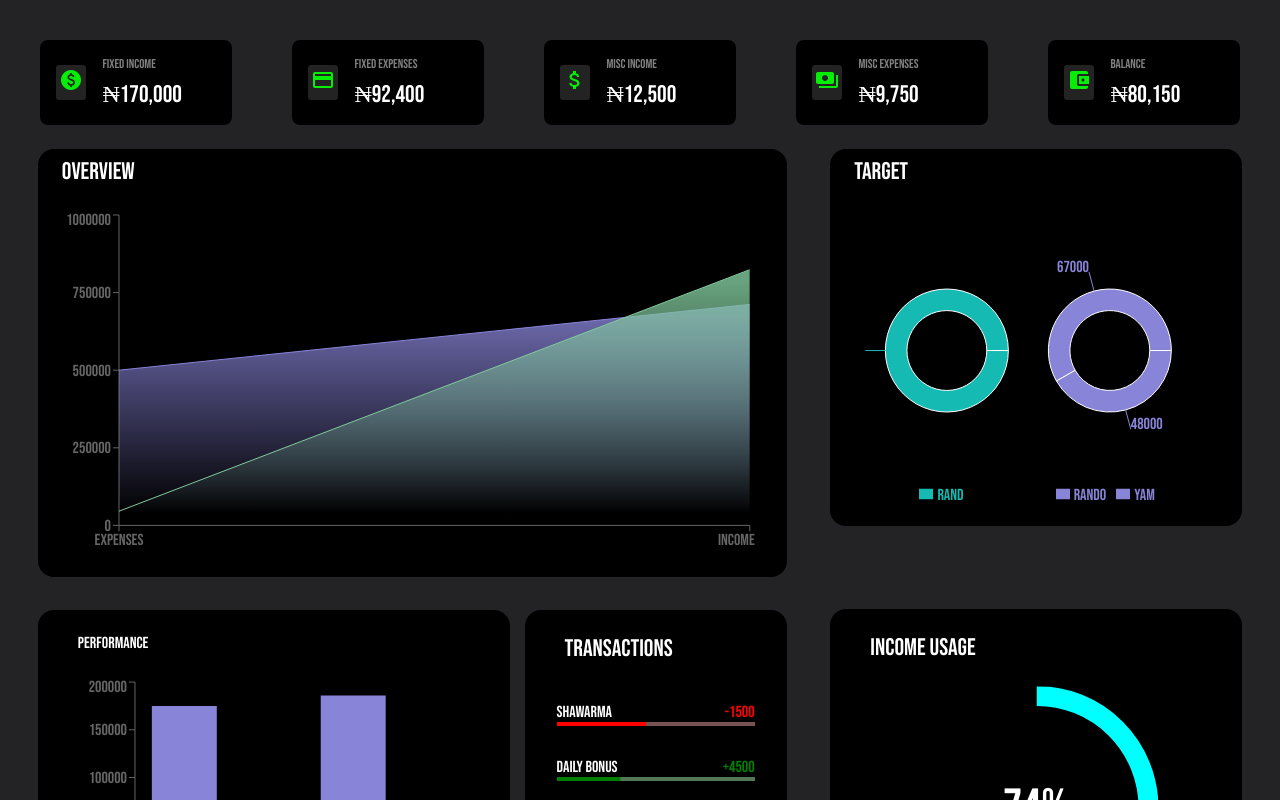
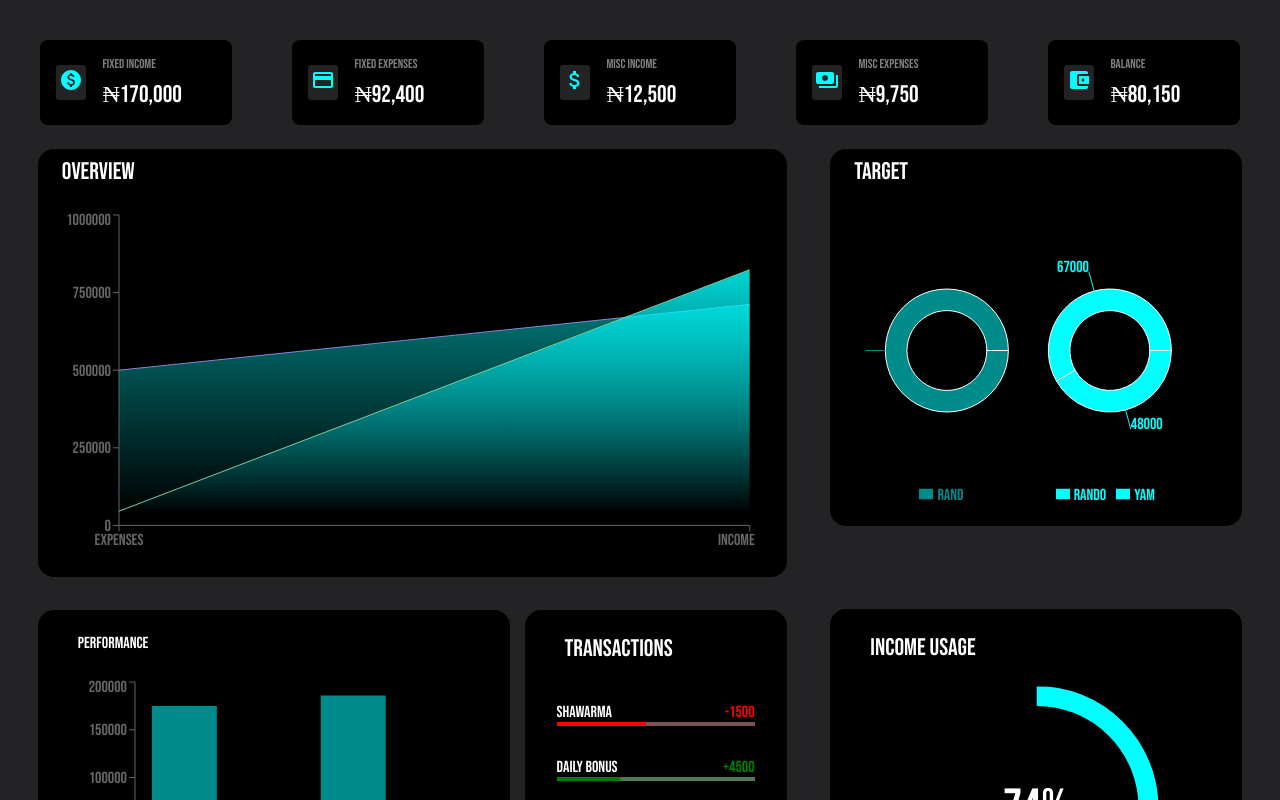
Before and after one commit to dhani-el/flexdashboard, a React app: page / in a window 1280 px wide. Shown: the top 800 px of the page. Built offline with nearby package versions, Linux system fonts and the light colour scheme.

Commit message:
create light version of ui and a few ui changes

```diff
--- a/src/Analytics/Jsx/index.jsx
+++ b/src/Analytics/Jsx/index.jsx
@@ -79,12 +79,12 @@ function OverViewComponent({data,dataKeys}){
                 <AreaChart  data={data} >
                 <defs>
                     <linearGradient id="colorUv" x1="0" y1="0" x2="0" y2="1">
-                        <stop offset="5%" stopColor="#8884d8" stopOpacity={0.8}/>
-                        <stop offset="95%" stopColor="#8884d8" stopOpacity={0}/>
+                        <stop offset="5%" stopColor="darkcyan" stopOpacity={0.8}/>
+                        <stop offset="95%" stopColor="darkcyan" stopOpacity={0}/>
                     </linearGradient>
                     <linearGradient id="colorPv" x1="0" y1="0" x2="0" y2="1">
-                        <stop offset="5%" stopColor="#82ca9d" stopOpacity={0.8}/>
-                        <stop offset="95%" stopColor="#82ca9d" stopOpacity={0}/>
+                        <stop offset="5%" stopColor="cyan" stopOpacity={0.8}/>
+                        <stop offset="95%" stopColor="cyan" stopOpacity={0}/>
                     </linearGradient>
                 </defs>
                     <XAxis dataKey={dataKeys[0]}/>
@@ -107,8 +107,8 @@ function DayTransactionChart({data,dataKeys}){
                     <YAxis/>
                     <Legend/>
                     <Tooltip/>
-                    <Bar dataKey={dataKeys[1]} fill="#8884d8" />
-                    <Bar dataKey= {dataKeys[2]} fill="#82ca9d" />
+                    <Bar dataKey={dataKeys[1]} fill="darkcyan" />
+                    <Bar dataKey= {dataKeys[2]} fill="cyan" />
                 </BarChart>
               </ResponsiveContainer>
             </motion.div>
@@ -169,7 +169,7 @@ function ExpectedIncome({data,nameKey,dataKey}){
     return <motion.div className="subExpectation">
             <ResponsiveContainer height={300}>
                 <PieChart >
-                    <Pie data={data} dataKey={dataKey} nameKey={nameKey} cx="50%" cy="50%" innerRadius={40} fill="#15bab3" label />
+                    <Pie data={data} dataKey={dataKey} nameKey={nameKey} cx="50%" cy="50%" innerRadius={40} fill="darkcyan" label />
                     <Tooltip/>
                     <Legend/>
                 </PieChart>
@@ -181,7 +181,7 @@ function ExpectedExpenses({data,nameKey,dataKey}){
     return <motion.div className="subExpectation" >
             <ResponsiveContainer height={300}>
                 <PieChart >
-                    <Pie data={data} dataKey={dataKey} nameKey={nameKey} cx="50%" cy="50%" innerRadius={40} fill="#8884d8" label />
+                    <Pie data={data} dataKey={dataKey} nameKey={nameKey} cx="50%" cy="50%" innerRadius={40} fill="cyan" label />
                     <Tooltip/>
                     <Legend/>
                 </PieChart>
@@ -197,8 +197,8 @@ function UnexpectedIncomeTrend({data,dataKeys}){
                 </motion.p>
                 <ResponsiveContainer height={300}>
                 <LineChart data={data} >
-                    <Line type="monotone" dataKey={dataKeys[0]} stroke="#8884d8" />
-                    <Line type="monotone" dataKey={dataKeys[1]} stroke="#15bab3" />
+                    <Line type="monotone" dataKey={dataKeys[0]} stroke="cyan" />
+                    <Line type="monotone" dataKey={dataKeys[1]} stroke="darkcyan" />
                     <XAxis dataKey={dataKeys[2]} />
                     <YAxis />
                     <Tooltip/>
--- a/src/Analytics/Styles/index.css
+++ b/src/Analytics/Styles/index.css
@@ -44,11 +44,9 @@
   align-items: center;
 }
 #analyticsContainer #FirstLevelDataContainer #SingleFirstLevelDataContainer .icon {
-  color: rgb(6, 238, 6);
+  color: cyan;
   background-color: rgb(35, 35, 35);
-  width: 1.5rem;
-  height: 1.5rem;
-  padding: 0.4rem;
+  padding: 0.2rem;
   border-radius: 0.2rem;
 }
 #analyticsContainer #FirstLevelDataContainer #SingleFirstLevelDataContainer .details {
@@ -311,7 +309,7 @@
     align-items: center;
   }
   #analyticsContainer #FirstLevelDataContainer #SingleFirstLevelDataContainer .icon {
-    color: rgb(6, 238, 6);
+    color: cyan;
     background-color: rgb(35, 35, 35);
     width: -moz-fit-content;
     width: fit-content;
--- a/src/Analytics/Styles/index.scss
+++ b/src/Analytics/Styles/index.scss
@@ -4,9 +4,19 @@ $background-color:rgb(35, 35, 37);
 $primary-text-color:white;
 $default-paddng:1rem;
 $card-background-color:black;
-$icon-color:rgb(6, 238, 6);
+$icon-color:cyan;
 $icon-background-color:rgb(35, 35, 35);
 $default-border-radius:1rem;
+
+// light version
+$light-label-color :grey;
+$light-background-color:white;
+$light-primary-text-color:black;
+$light-default-paddng:1rem;
+$light-card-background-color:whitesmoke;
+$light-icon-color:cyan;
+$light-icon-background-color:rgb(172, 172, 172);
+$light-default-border-radius:1rem;
 
 @font-face {
     font-family: montserrat;
@@ -54,9 +64,7 @@ $default-border-radius:1rem;
             .icon{
                 color: $icon-color;
                 background-color: $icon-background-color;
-                width: 1.5rem;
-                height: 1.5rem;
-                padding:0.4rem;
+                padding:0.2rem;
                 border-radius: 0.2rem;;
             }
             .details{
@@ -133,7 +141,7 @@ $default-border-radius:1rem;
             gap: 1rem;
             #DayTransactionChartDiv{
                 width: 100%;
-                background-color: black;
+                background-color: $card-background-color;
                 padding: calc($default-paddng * 2);
                 border-radius: $default-border-radius;
                 p{
@@ -146,7 +154,7 @@ $default-border-radius:1rem;
             #transactionsDiv{
                 width: 100%;
                 border-radius: 1rem;
-                background-color: black;
+                background-color: $card-background-color;
                 padding: 2rem;
                 min-height: 40vh;
                 overflow-y: scroll;
@@ -349,7 +357,7 @@ $default-border-radius:1rem;
                 align-items: center;
                 .icon{
                     color: $icon-color;
-                    background-color: rgb(35, 35, 35);
+                    background-color: $icon-background-color;
                     width: fit-content;
                     height: fit-content;
                     padding:0.2rem;
```
Also changed, not shown: 1 other file (tests, documents, lock files or other folders).
